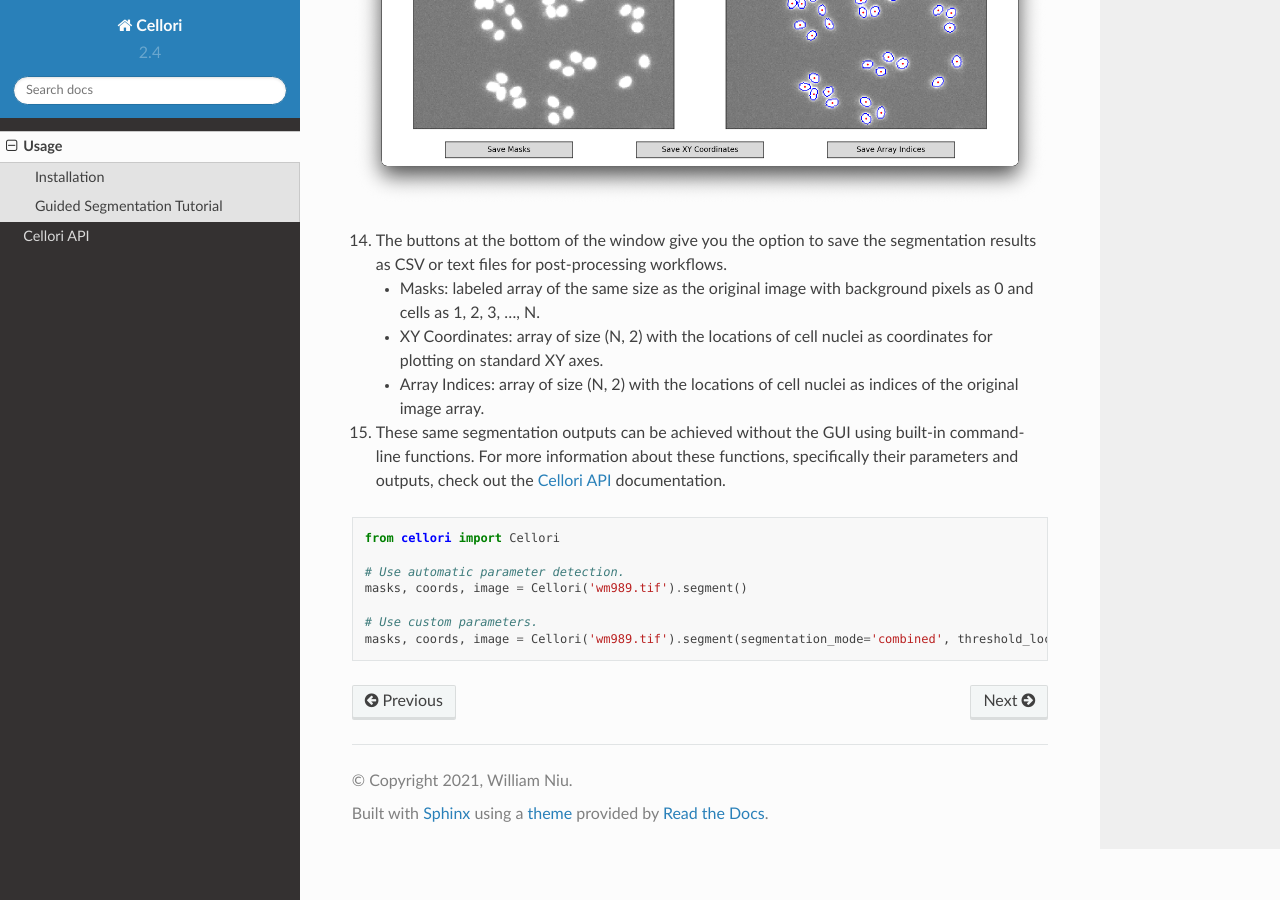
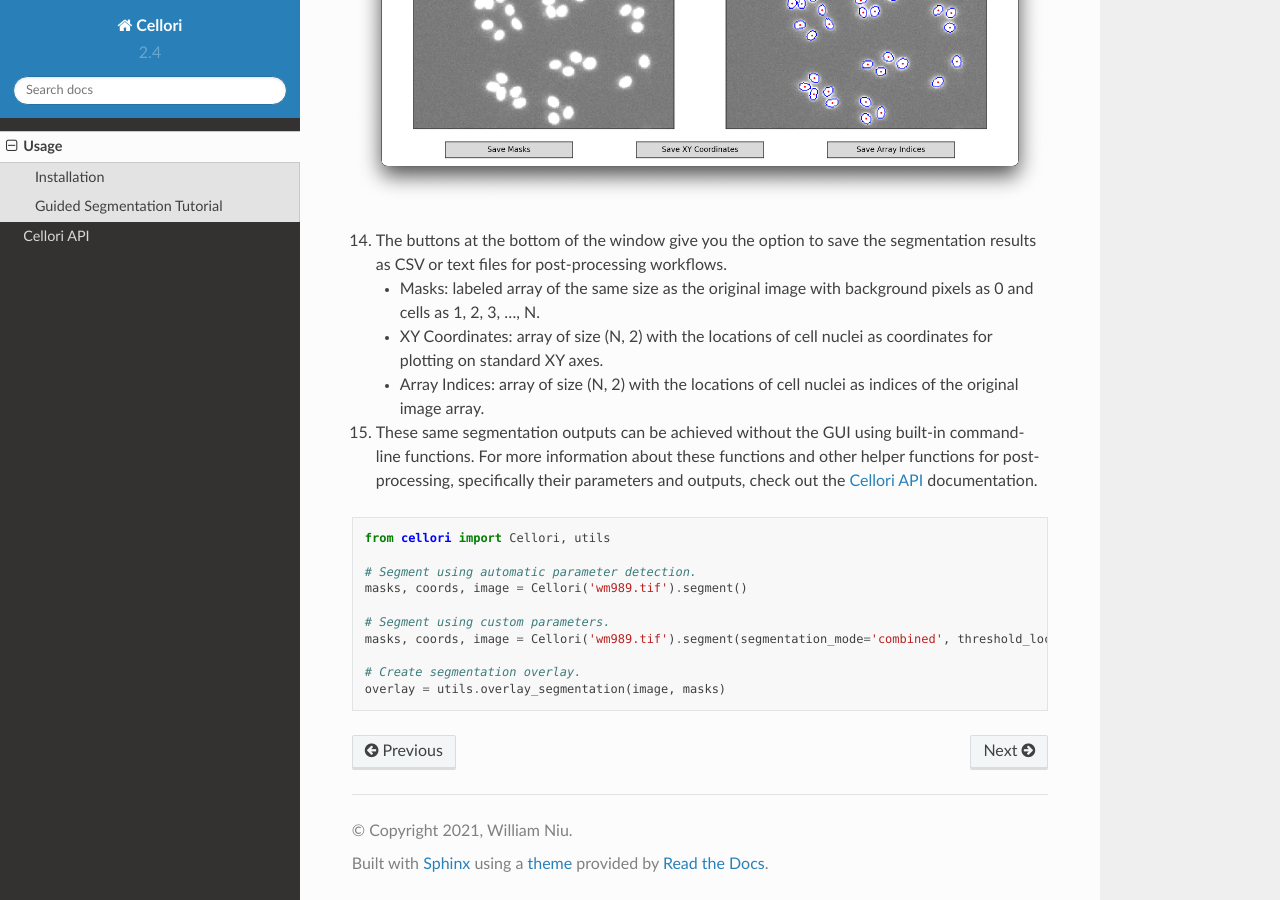
Before and after one commit to zjniu/CelloriDocs, a Sphinx documentation site: the page built from docs/source/usage.rst, in a window 1280 px wide and 900 px high, scrolled down 5431 px. Built offline with Sphinx 7.4.7 and the Read the Docs theme 2.0.0, drawn with Linux system fonts in a browser that asks for light colours.

Commit message:
Update usage.rst

```diff
--- a/docs/source/usage.rst
+++ b/docs/source/usage.rst
@@ -162,14 +162,17 @@ Guided Segmentation Tutorial
     * XY Coordinates: array of size (N, 2) with the locations of cell nuclei as coordinates for plotting on standard XY axes.
     * Array Indices: array of size (N, 2) with the locations of cell nuclei as indices of the original image array.
 
-15. These same segmentation outputs can be achieved without the GUI using built-in command-line functions. For more information about these functions, specifically their parameters and outputs, check out the :doc:`api` documentation.
+15. These same segmentation outputs can be achieved without the GUI using built-in command-line functions. For more information about these functions and other helper functions for post-processing, specifically their parameters and outputs, check out the :doc:`api` documentation.
 
 .. code-block:: python
 
-    from cellori import Cellori
+    from cellori import Cellori, utils
 
-    # Use automatic parameter detection.
+    # Segment using automatic parameter detection.
     masks, coords, image = Cellori('wm989.tif').segment()
 
-    # Use custom parameters.
+    # Segment using custom parameters.
     masks, coords, image = Cellori('wm989.tif').segment(segmentation_mode='combined', threshold_locality=0.5, sigma=1.06, nuclei_diameter=8.44)
+
+    # Create segmentation overlay.
+    overlay = utils.overlay_segmentation(image, masks)
```
